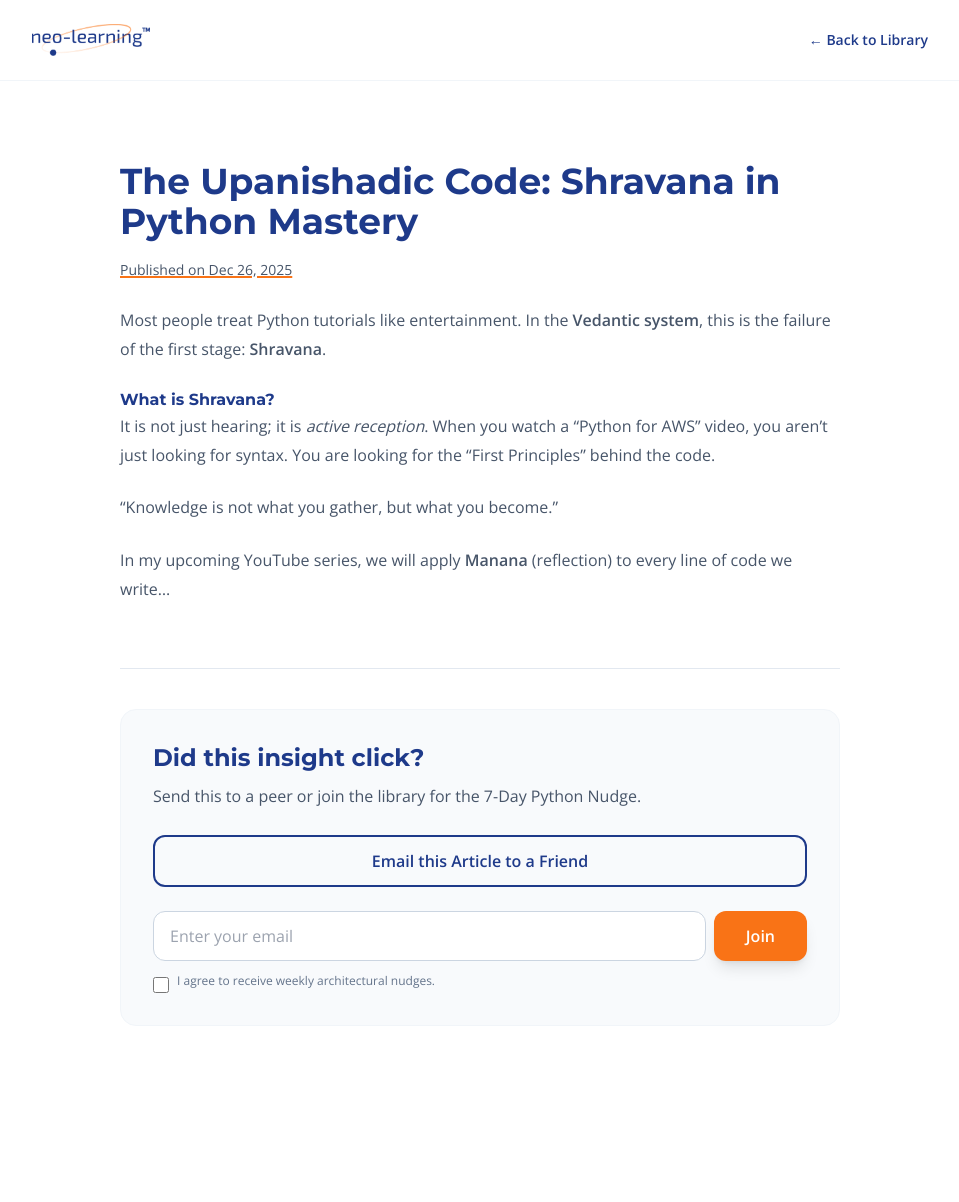
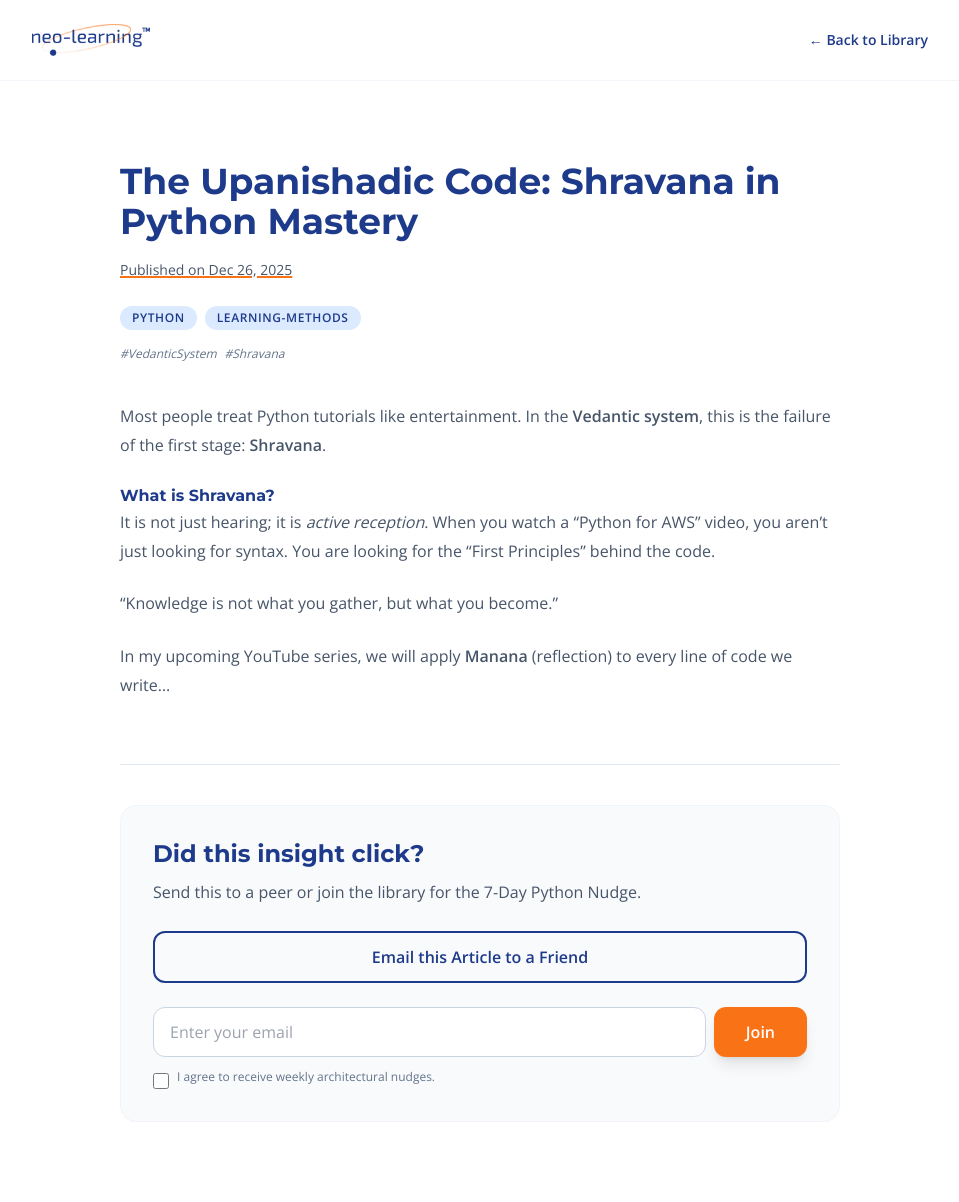
Before and after one commit to neolearningadmin/site, a Jekyll site: the page built from _posts/2025-12-26-the-upanishadic-code.md, in a window 1280 px wide. Shown: the whole page, without its empty margins (160-1119 px from the left). Built offline with Jekyll 4.4.1, drawn with Linux system fonts in a browser that asks for light colours; nearby versions of some CDN libraries; before the commit the page ends 1106 px from its top, so only the background shows below that.

Commit message:
adds new blog and tests categories

```diff
--- a/_layouts/post.html
+++ b/_layouts/post.html
@@ -29,6 +29,22 @@
         <p class="text-sm text-slate-400 mb-10 underline decoration-orange-500 decoration-2">
             Published on {{ page.date | date: "%b %d, %Y" }}
         </p>
+
+        <div class="flex flex-wrap gap-2 mb-4">
+            {% for category in page.categories %}
+            <span class="bg-blue-100 text-blue-900 text-xs font-bold px-3 py-1 rounded-full uppercase tracking-wider">
+                {{ category }}
+            </span>
+            {% endfor %}
+        </div>
+
+        <div class="flex flex-wrap gap-2 mb-10">
+            {% for tag in page.tags %}
+            <span class="text-slate-500 text-xs italic">
+                #{{ tag | replace: "-", "" }}
+            </span>
+            {% endfor %}
+        </div>
 
         <div class="blog-content">
             {{ content }}
--- a/_posts/2025-12-26-the-upanishadic-code.md
+++ b/_posts/2025-12-26-the-upanishadic-code.md
@@ -1,6 +1,8 @@
 ---
 layout: post
 title: "The Upanishadic Code: Shravana in Python Mastery"
+categories: [Python, Learning-Methods]
+tags: [Vedantic-System, Shravana]
 ---
 
 Most people treat Python tutorials like entertainment. In the **Vedantic system**, this is the failure of the first stage: **Shravana**.
```
Also changed, not shown: _posts/2026-01-17-feynman-and-automation.md (added, +26 -0 lines).
